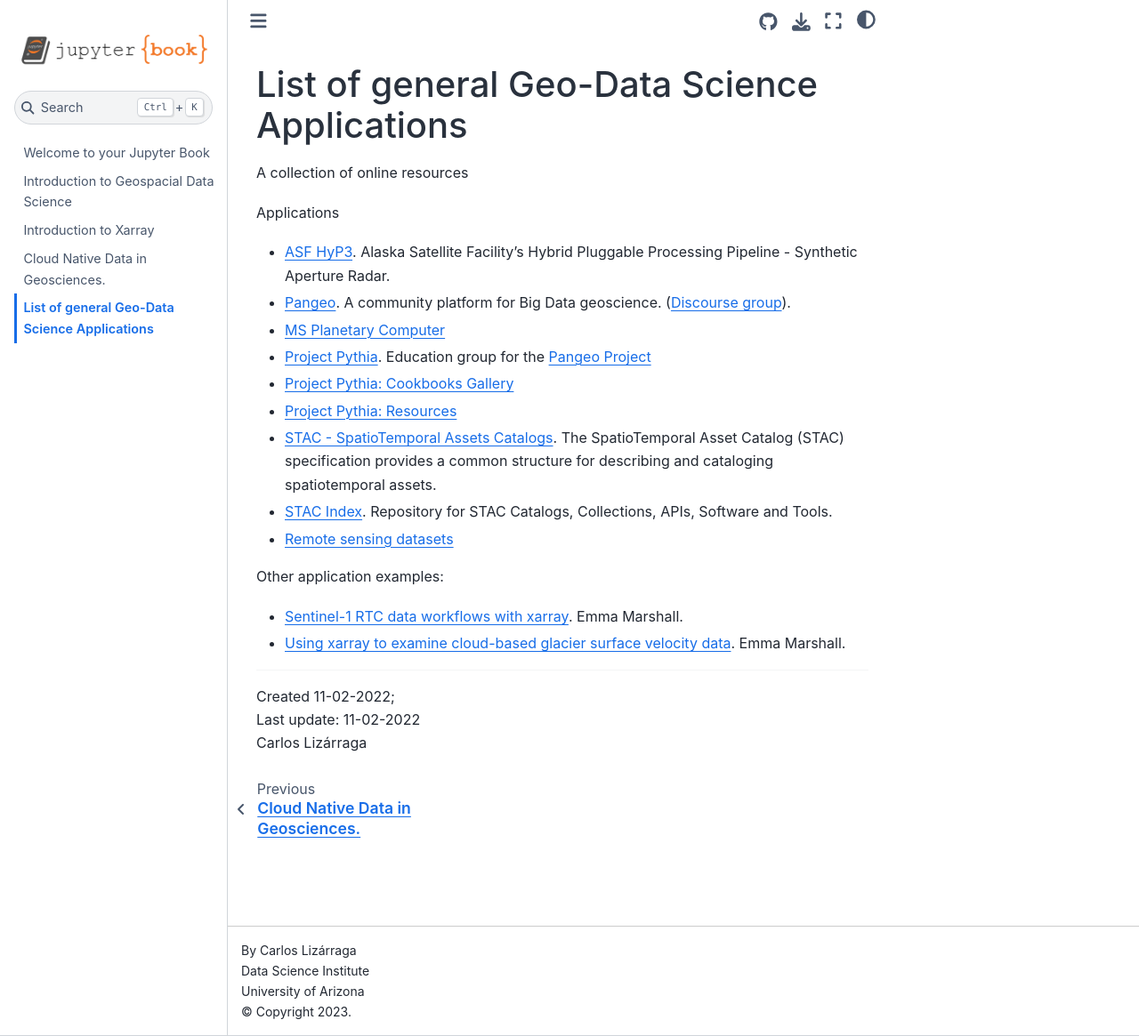
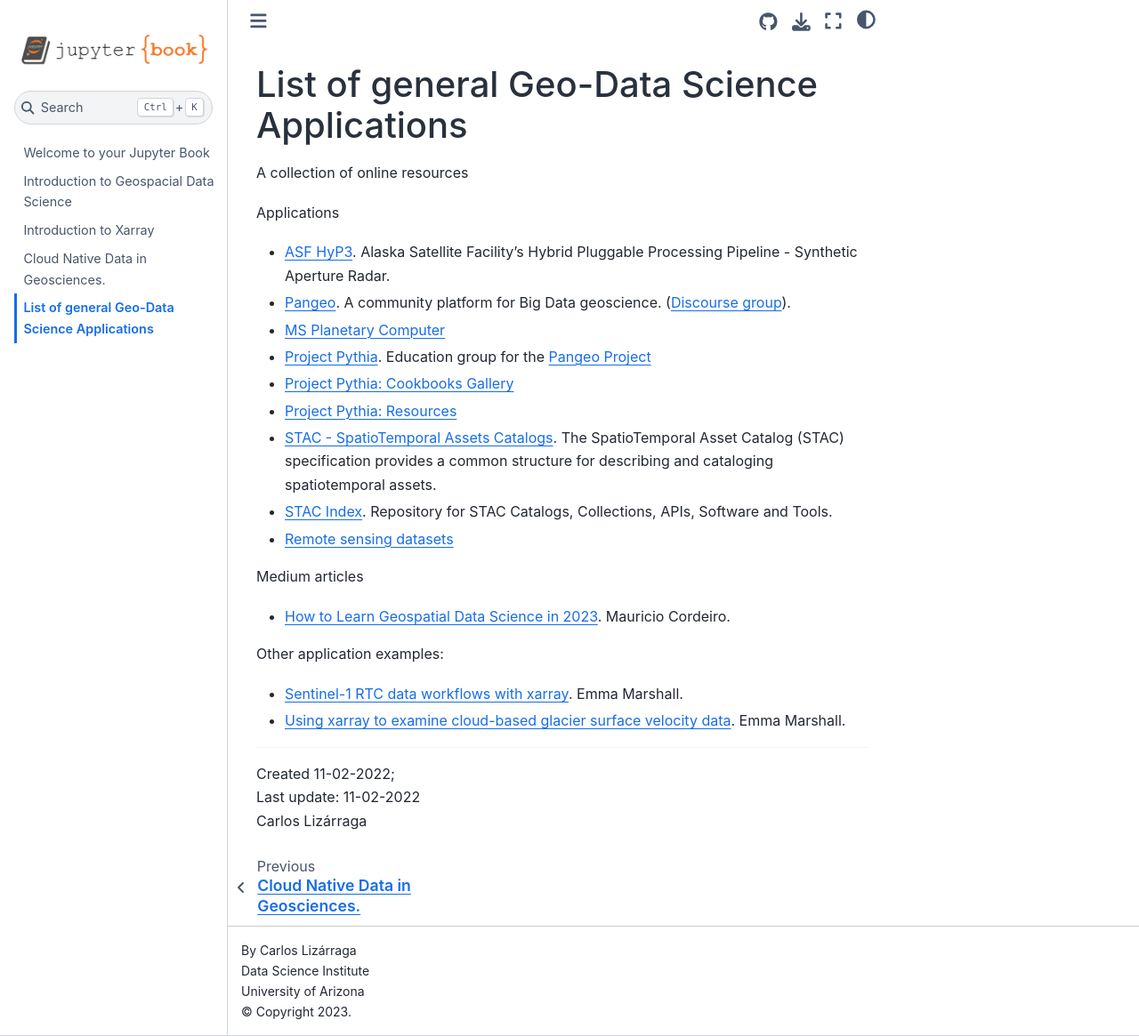
Before and after one commit to clizarraga-UAD7/geo-datascience2, a Jupyter Book: the page built from geo-ds-reads.md, in a window 1280 px wide and 1165 px high. Shown: the whole window at 89% size. Built offline with Jupyter Book 1.0.4 settings and Sphinx 7.4.7 and the Sphinx Book theme 1.1.4, drawn with Linux system fonts in a browser that asks for light colours; pages that are not in the unit, such as notebooks, are missing from menus.

Commit message:
Update geo-ds-reads.md

```diff
--- a/geo-ds-reads.md
+++ b/geo-ds-reads.md
@@ -16,6 +16,9 @@ Applications
 - [Remote sensing datasets](https://github.com/satellite-image-deep-learning/remote-sensing-datasets)
 
 
+Medium articles
+
+- [How to Learn Geospatial Data Science in 2023](https://towardsdatascience.com/how-to-learn-geospatial-data-science-in-2023-441d8386284e). Mauricio Cordeiro.
 
 Other application examples:
 
```
